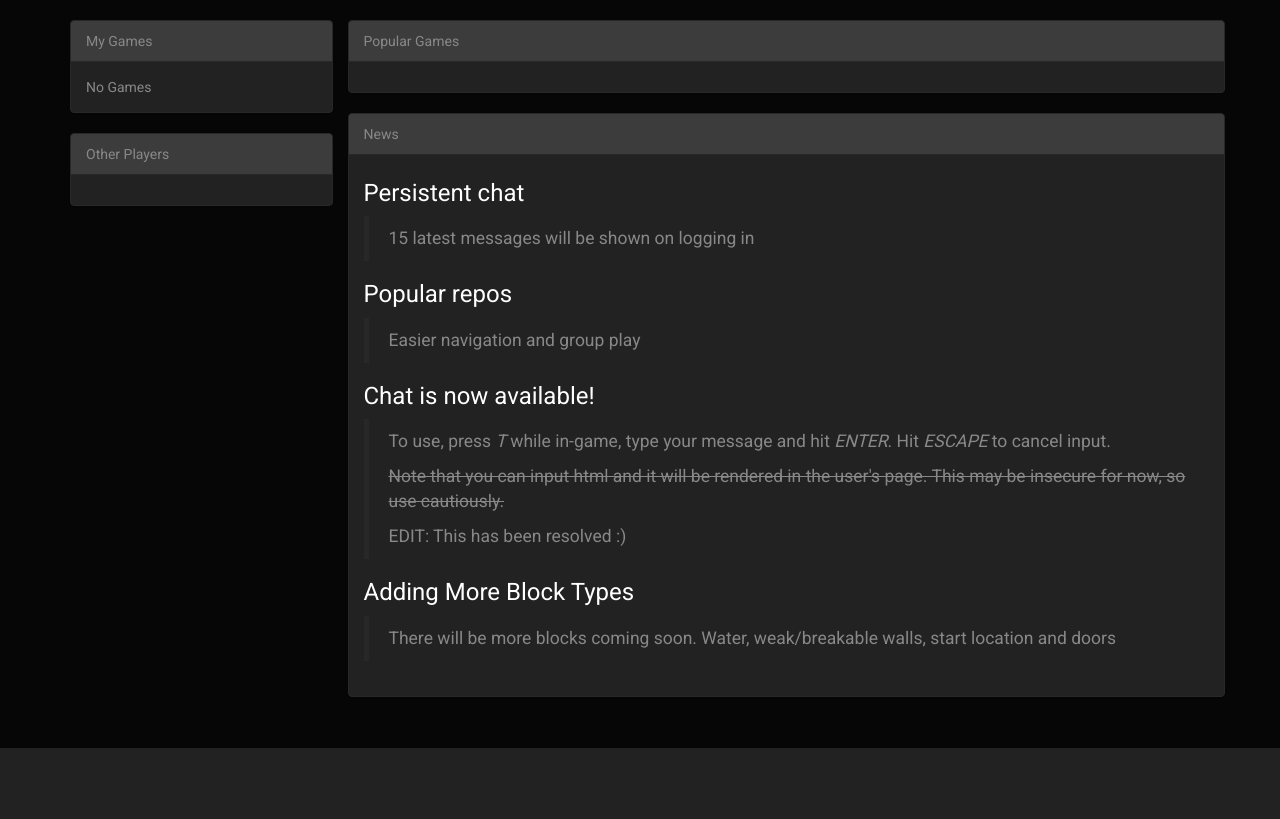
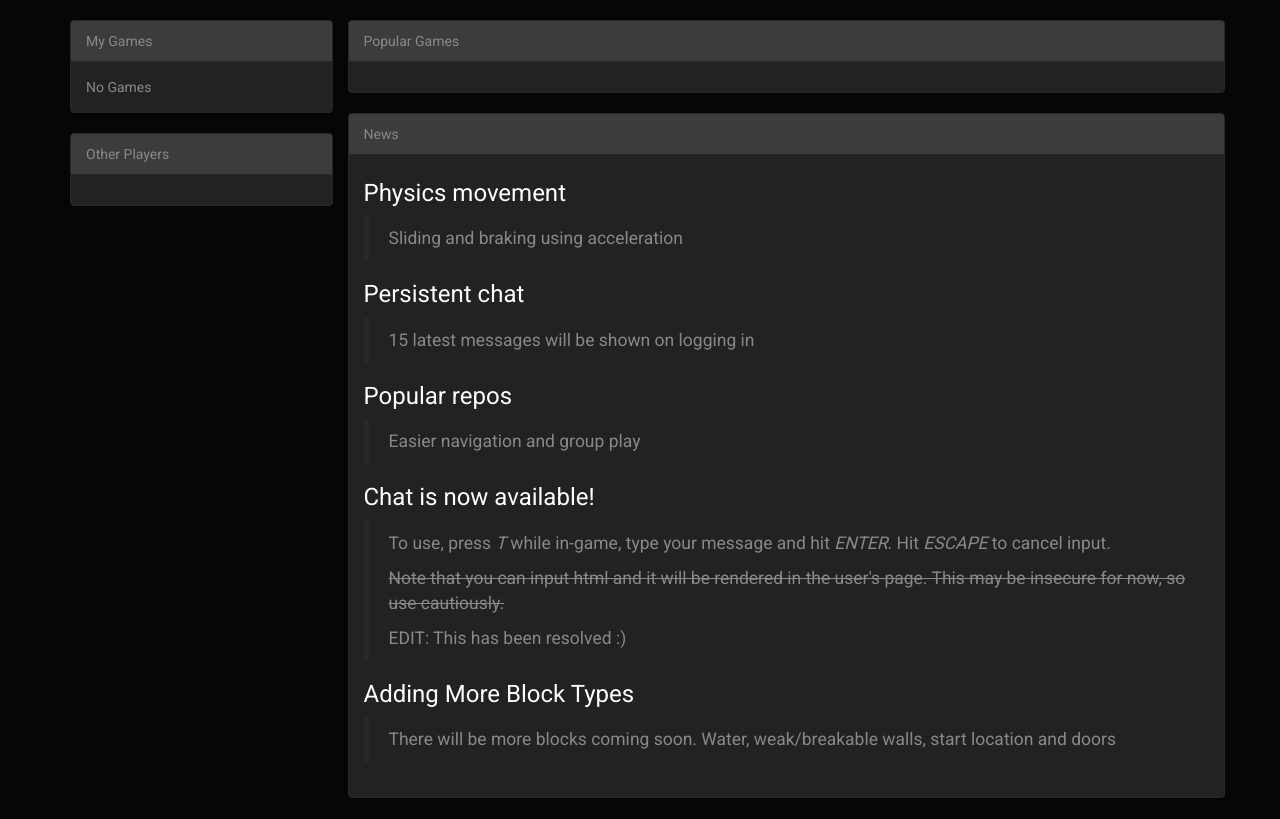
Before and after one commit to naphthalene/hubcave, a Django app: page /dashboard/ in a window 1280 px wide. Shown: the part 52-871 px from the top of the page. Before the commit the page ends 800 px from the top, so only its background shows below. Run offline with Django 3.2, Linux system fonts and the light colour scheme; the visitor is signed in with stand-in values (Sample User, id 1); data comes from the database, SQL or seed files in the repository; data that the repository does not hold is empty; some libraries are stand-ins or nearby versions.

Commit message:
Updating news

```diff
--- a/hubcave/dashboard/templates/dashboard.html
+++ b/hubcave/dashboard/templates/dashboard.html
@@ -42,6 +42,12 @@
     <div class="panel panel-default">
       <div class="panel-heading">News</div>
       <div class="panel-body">
+        <h4>Physics movement</h4>
+        <blockquote>
+          <p>
+            Sliding and braking using acceleration
+          </p>
+        </blockquote>
         <h4>Persistent chat</h4>
         <blockquote>
           <p>
```
